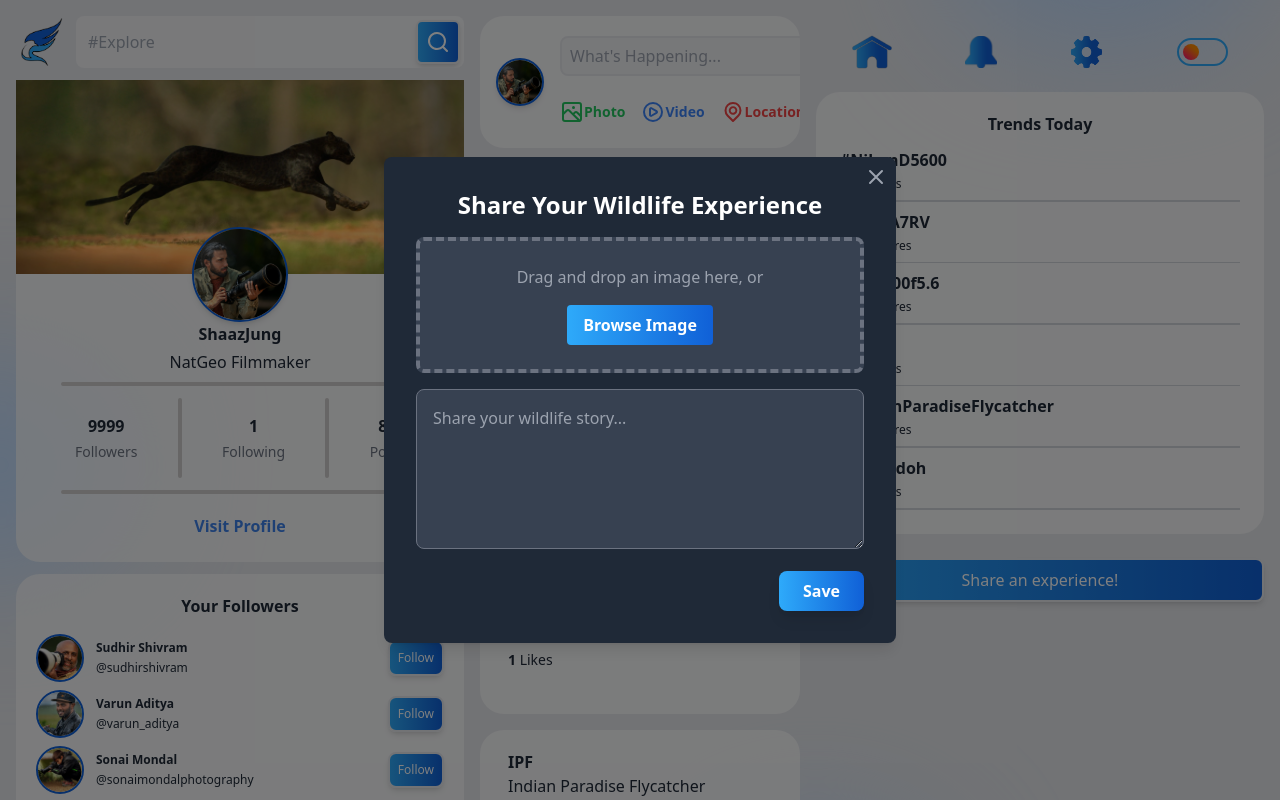
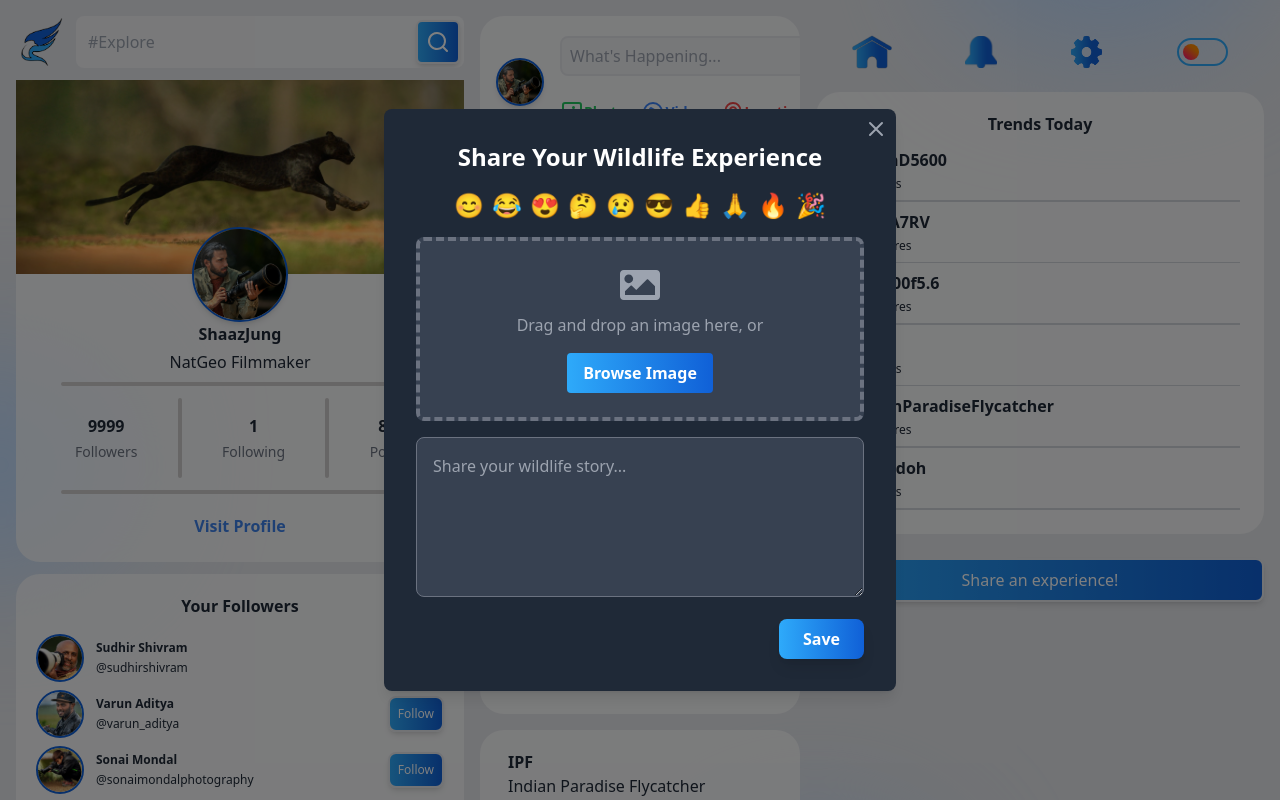
Before and after one commit to SwanandD121/FeatherPerfect_fe, a React (Create React App) app: page /home in a window 1280 px wide. Both pictures are taken after a click on the button "Share an experience!". Shown: the top 800 px of the page. Built offline with nearby package versions, Linux system fonts and the light colour scheme.

Commit message:
Enhancement In Share Experience Modal

```diff
--- a/package.json
+++ b/package.json
@@ -13,6 +13,7 @@
     "react": "^18.3.1",
     "react-datepicker": "^7.4.0",
     "react-dom": "^18.3.1",
+    "react-icons": "^5.3.0",
     "react-router-dom": "^6.26.2",
     "react-scripts": "5.0.1",
     "react-toastify": "^10.0.5",
--- a/src/Components/ExperienceModal/ExperienceModal.jsx
+++ b/src/Components/ExperienceModal/ExperienceModal.jsx
@@ -1,4 +1,7 @@
 import React, { useState } from 'react';
+import { FaSmile, FaTimes, FaImage } from 'react-icons/fa';
+
+const emojiList = ["😊", "😂", "😍", "🤔", "😢", "😎", "👍", "🙏", "🔥", "🎉"];
 
 const ExperienceModal = ({ isOpen, onClose }) => {
   const [image, setImage] = useState(null);
@@ -24,10 +27,13 @@ const ExperienceModal = ({ isOpen, onClose }) => {
   };
 
   const handleSave = () => {
-    // Add logic to save the story and image
     console.log("Story:", story);
     console.log("Image:", image);
     onClose();
+  };
+
+  const addEmoji = (emoji) => {
+    setStory(story + emoji);
   };
 
   if (!isOpen) return null;
@@ -37,17 +43,40 @@ const ExperienceModal = ({ isOpen, onClose }) => {
       <div className="relative w-full max-w-lg p-8 bg-gray-800 rounded-lg shadow-lg"> {/* Modal background */}
         <h2 className="text-2xl font-bold text-center mb-4 text-white">Share Your Wildlife Experience</h2>
 
+        {/* Emoji Panel */}
+        <div className="flex gap-2 mb-4 text-white justify-center">
+          {emojiList.map((emoji, index) => (
+            <button
+              key={index}
+              onClick={() => addEmoji(emoji)}
+              className="text-2xl hover:scale-110 transition-transform duration-150 focus:outline-none"
+              title={`Add ${emoji}`}
+            >
+              {emoji}
+            </button>
+          ))}
+        </div>
+
         {/* Drag and Drop Area */}
         <div
-          className="border-4 border-dashed border-gray-500 p-6 rounded-lg mb-4 transition-all duration-200 hover:shadow-lg hover:border-blue-500 cursor-pointer bg-gray-700" /* Lighter background */
+          className="border-4 border-dashed border-gray-500 p-6 rounded-lg mb-4 transition-all duration-200 hover:shadow-lg hover:border-blue-500 cursor-pointer bg-gray-700"
           onDrop={handleDrop}
           onDragOver={handleDragOver}
         >
           {image ? (
-            <img src={image} alt="Preview" className="w-full h-60 object-cover rounded-lg" />
+            <div className="relative">
+              <img src={image} alt="Preview" className="w-full h-60 object-cover rounded-lg" />
+              <FaTimes
+                onClick={() => setImage(null)}
+                className="absolute top-2 right-2 text-gray-400 hover:text-red-500 cursor-pointer"
+                size={24}
+                title="Remove Image"
+              />
+            </div>
           ) : (
             <div className="flex flex-col items-center justify-center h-full text-gray-400">
-              <p>Drag and drop an image here, or</p>
+              <FaImage size={40} />
+              <p className="mt-2">Drag and drop an image here, or</p>
               <label className="bg-gradient-to-r from-[#2eaafa] to-[#1060d7] text-white font-bold py-2 px-4 rounded mt-4 cursor-pointer">
                 Browse Image
                 <input
@@ -66,7 +95,7 @@ const ExperienceModal = ({ isOpen, onClose }) => {
           value={story}
           onChange={(e) => setStory(e.target.value)}
           placeholder="Share your wildlife story..."
-          className="w-full p-4 mb-4 h-40 border border-gray-500 rounded-lg focus:outline-none focus:ring-2 focus:ring-blue-500 bg-gray-700 text-white" /* Lighter background */
+          className="w-full p-4 mb-4 h-40 border border-gray-500 rounded-lg focus:outline-none focus:ring-2 focus:ring-blue-500 bg-gray-700 text-white"
         ></textarea>
 
         {/* Save Button */}
```
Also changed, not shown: 1 other file (tests, documents, lock files or other folders).
